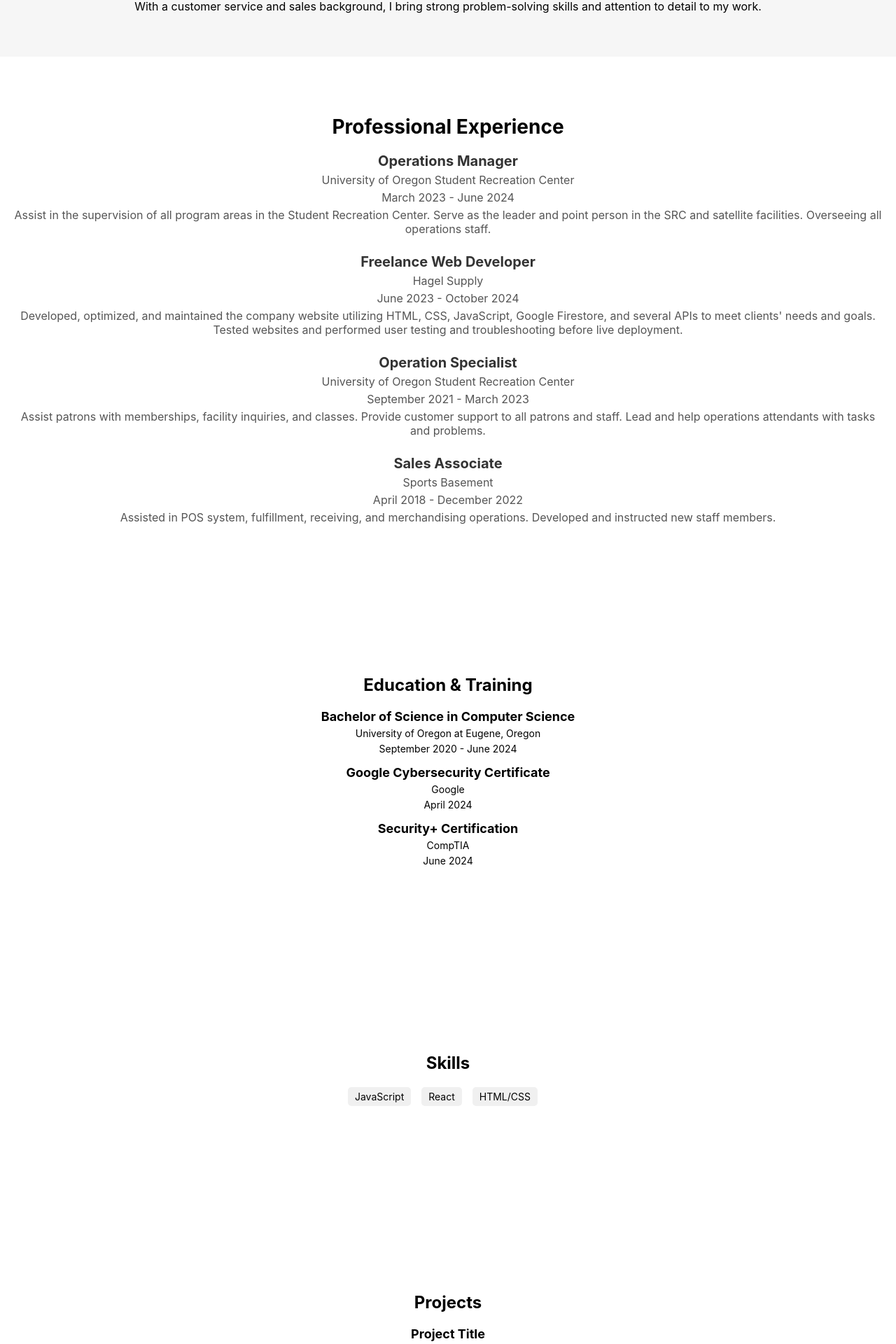
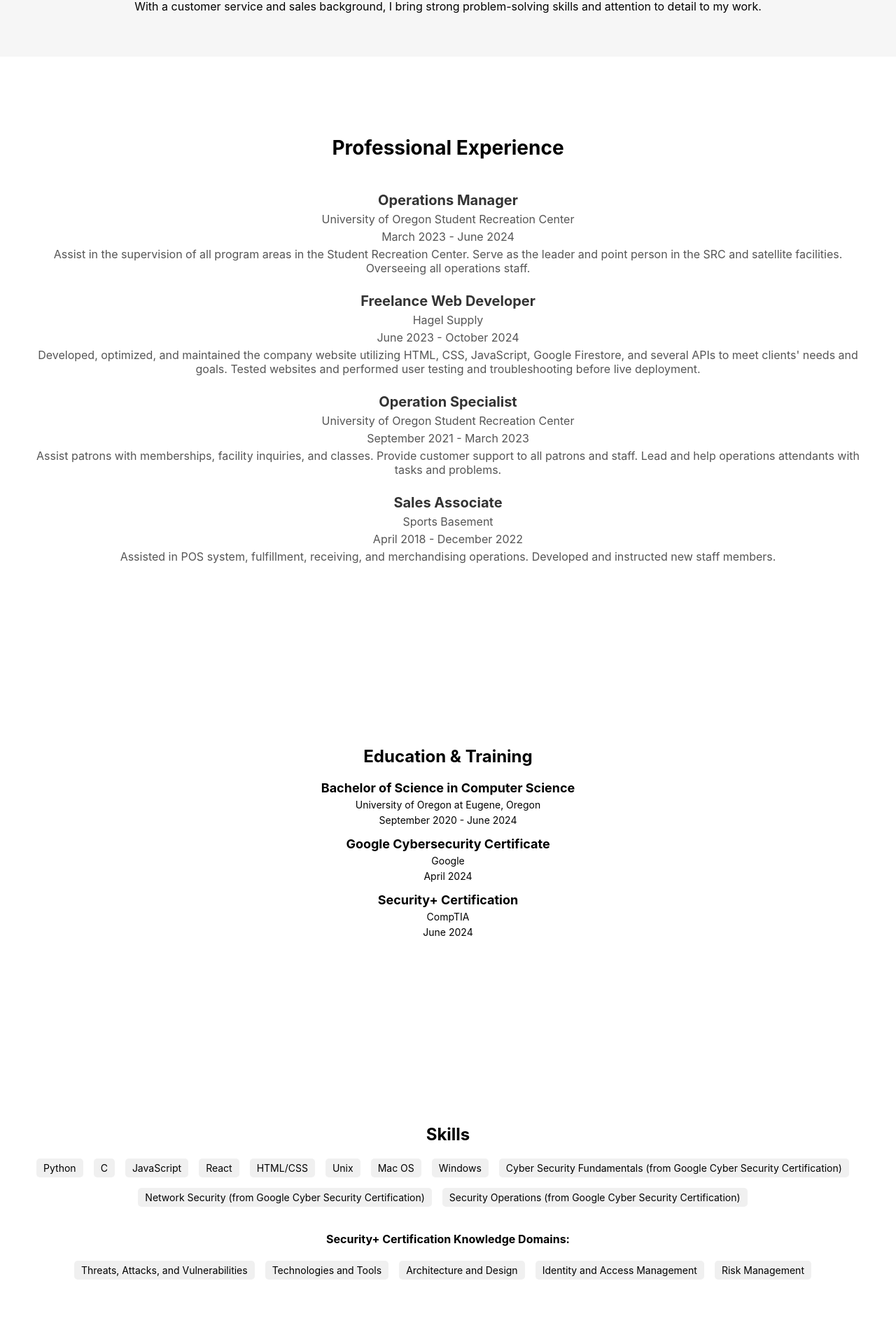
Before and after one commit to JulianAlbert12/Portfolio, a React (Create React App) app: page / in a window 1280 px wide. Shown: the part 440-2360 px from the top of the page at 70% size. Built offline with nearby package versions, Linux system fonts and the light colour scheme.

Commit message:
Remove unnecessary files

```diff
--- a/src/components/Experience.css
+++ b/src/components/Experience.css
@@ -1,11 +1,13 @@
 .experience {
-  padding: 20px;
+    padding: 50px;
     border-radius: 8px;
+    display: flex; /* Add flexbox */
+    flex-direction: column; /* Stack items vertically */
   }
 
   .experience h2 {
     font-size: 28px;
-  margin-bottom: 20px;
+    margin-bottom: 10px;
     text-align: center;
   }
 
@@ -29,7 +31,3 @@
     margin: 5px 0;
     color: #555;
   }
-
-.experience .job-details {
-  margin-left: 20px;
-}
--- a/src/components/Projects.js
+++ b/src/components/Projects.js
@@ -9,7 +9,7 @@
         <li>
           <h3>Project Title</h3>
           <p>Project Description</p>
-          <a href="https://github.com/your-username/project-link">GitHub Link</a>
+          <a href="github.com/JulianAlbert12">GitHub Link</a>
         </li>
         {/* Add more projects as needed */}
       </ul>
--- a/src/components/Skills.css
+++ b/src/components/Skills.css
@@ -14,6 +14,7 @@
   .skills li {
     display: inline-block;
     margin-right: 15px;
+    margin-bottom: 15px;
     font-size: 14px;
     background-color: #f0f0f0;
     padding: 5px 10px;
--- a/src/components/Skills.js
+++ b/src/components/Skills.js
@@ -6,9 +6,25 @@
     <section className="skills">
       <h2>Skills</h2>
       <ul>
+        <li>Python</li>
+        <li>C</li>
         <li>JavaScript</li>
         <li>React</li>
         <li>HTML/CSS</li>
+        <li>Unix</li>
+        <li>Mac OS</li>
+        <li>Windows</li>
+        <li>Cyber Security Fundamentals (from Google Cyber Security Certification)</li>
+        <li>Network Security (from Google Cyber Security Certification)</li>
+        <li>Security Operations (from Google Cyber Security Certification)</li>
+        <h4>Security+ Certification Knowledge Domains:</h4>
+        <ul>
+          <li>Threats, Attacks, and Vulnerabilities</li>
+          <li>Technologies and Tools</li>
+          <li>Architecture and Design</li>
+          <li>Identity and Access Management</li>
+          <li>Risk Management</li>
+        </ul>
         {/* Add more skills as needed */}
       </ul>
     </section>
```
Lines whose indentation alone changed are shown as unchanged.
